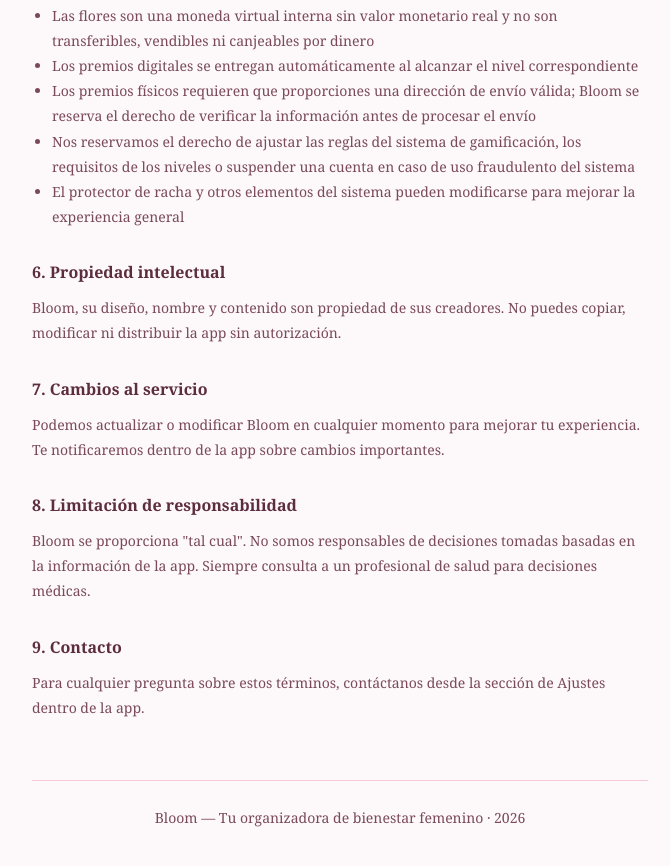
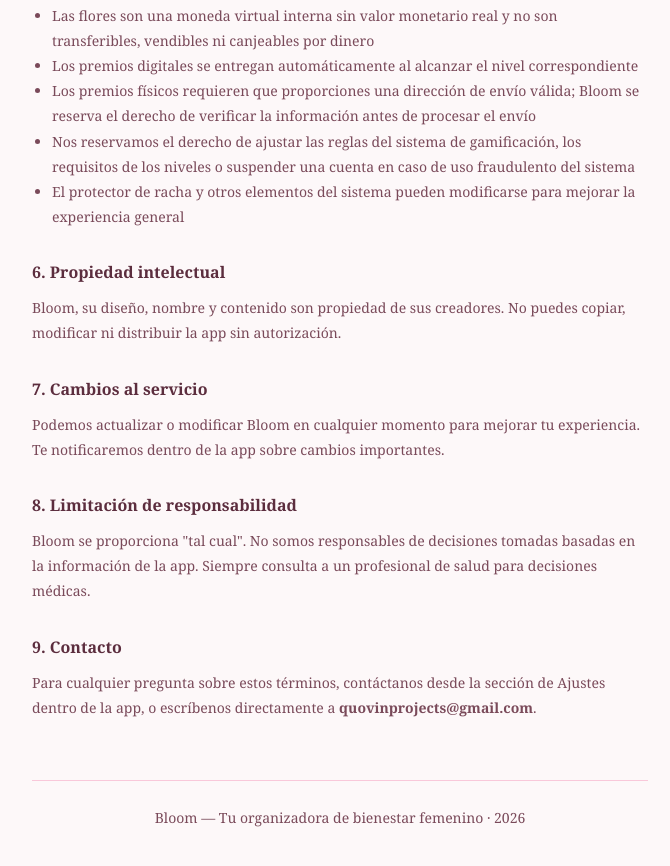
Before and after one commit to bloom-appco/privacy, a plain HTML site: page terminos.html in a window 1280 px wide. Shown: the part 1142-2008 px from the top of the page, without its empty margins (300-970 px from the left). Drawn offline with Linux system fonts and the light colour scheme.

Commit message:
Update terminos.html

```diff
--- a/terminos.html
+++ b/terminos.html
@@ -27,14 +27,11 @@
 <div class="container">
 <h1>Términos de Uso</h1>
 <div class="date">Última actualización: junio de 2026</div>
-
 <div class="highlight">
 <p>Al usar Bloom aceptas estos términos. Son simples y están escritos para protegerte a ti.</p>
 </div>
-
 <h2>1. ¿Qué es Bloom?</h2>
 <p>Bloom es una aplicación móvil de bienestar femenino que combina tracker de ciclo menstrual, organización de tareas, inteligencia artificial y un sistema de logros para ayudarte a entender tu cuerpo y organizar tu vida.</p>
-
 <h2>2. Uso de la app</h2>
 <ul>
 <li>Bloom es para uso personal — no comercial</li>
@@ -43,19 +40,16 @@
 <li>No puedes usar Bloom para actividades ilegales o dañinas</li>
 <li>El código de amiga es personal e intransferible — no debes compartirlo públicamente</li>
 </ul>
-
 <h2>3. Información médica</h2>
 <div class="highlight">
 <p><strong>Bloom no es un dispositivo médico.</strong> La información y recomendaciones de la app son orientativas y no reemplazan la consulta con un profesional de salud.</p>
 </div>
-
 <h2>4. Tu cuenta</h2>
 <ul>
 <li>Puedes crear una cuenta gratuita con tu correo electrónico, o iniciar sesión con tu cuenta de Google</li>
 <li>Puedes eliminar tu cuenta en cualquier momento desde Ajustes</li>
 <li>Al eliminar tu cuenta, todos tus datos son borrados permanentemente, incluyendo flores y progreso acumulado</li>
 </ul>
-
 <h2>5. Sistema de logros, flores y premios</h2>
 <p>Bloom incluye un sistema de gamificación con flores virtuales, rachas y niveles. Sobre este sistema:</p>
 <ul>
@@ -65,19 +59,14 @@
 <li>Nos reservamos el derecho de ajustar las reglas del sistema de gamificación, los requisitos de los niveles o suspender una cuenta en caso de uso fraudulento del sistema</li>
 <li>El protector de racha y otros elementos del sistema pueden modificarse para mejorar la experiencia general</li>
 </ul>
-
 <h2>6. Propiedad intelectual</h2>
 <p>Bloom, su diseño, nombre y contenido son propiedad de sus creadores. No puedes copiar, modificar ni distribuir la app sin autorización.</p>
-
 <h2>7. Cambios al servicio</h2>
 <p>Podemos actualizar o modificar Bloom en cualquier momento para mejorar tu experiencia. Te notificaremos dentro de la app sobre cambios importantes.</p>
-
 <h2>8. Limitación de responsabilidad</h2>
 <p>Bloom se proporciona "tal cual". No somos responsables de decisiones tomadas basadas en la información de la app. Siempre consulta a un profesional de salud para decisiones médicas.</p>
-
 <h2>9. Contacto</h2>
-<p>Para cualquier pregunta sobre estos términos, contáctanos desde la sección de Ajustes dentro de la app.</p>
-
+<p>Para cualquier pregunta sobre estos términos, contáctanos desde la sección de Ajustes dentro de la app, o escríbenos directamente a <strong>quovinprojects@gmail.com</strong>.</p>
 <div class="footer">
 <p>Bloom — Tu organizadora de bienestar femenino · 2026</p>
 </div>
```
